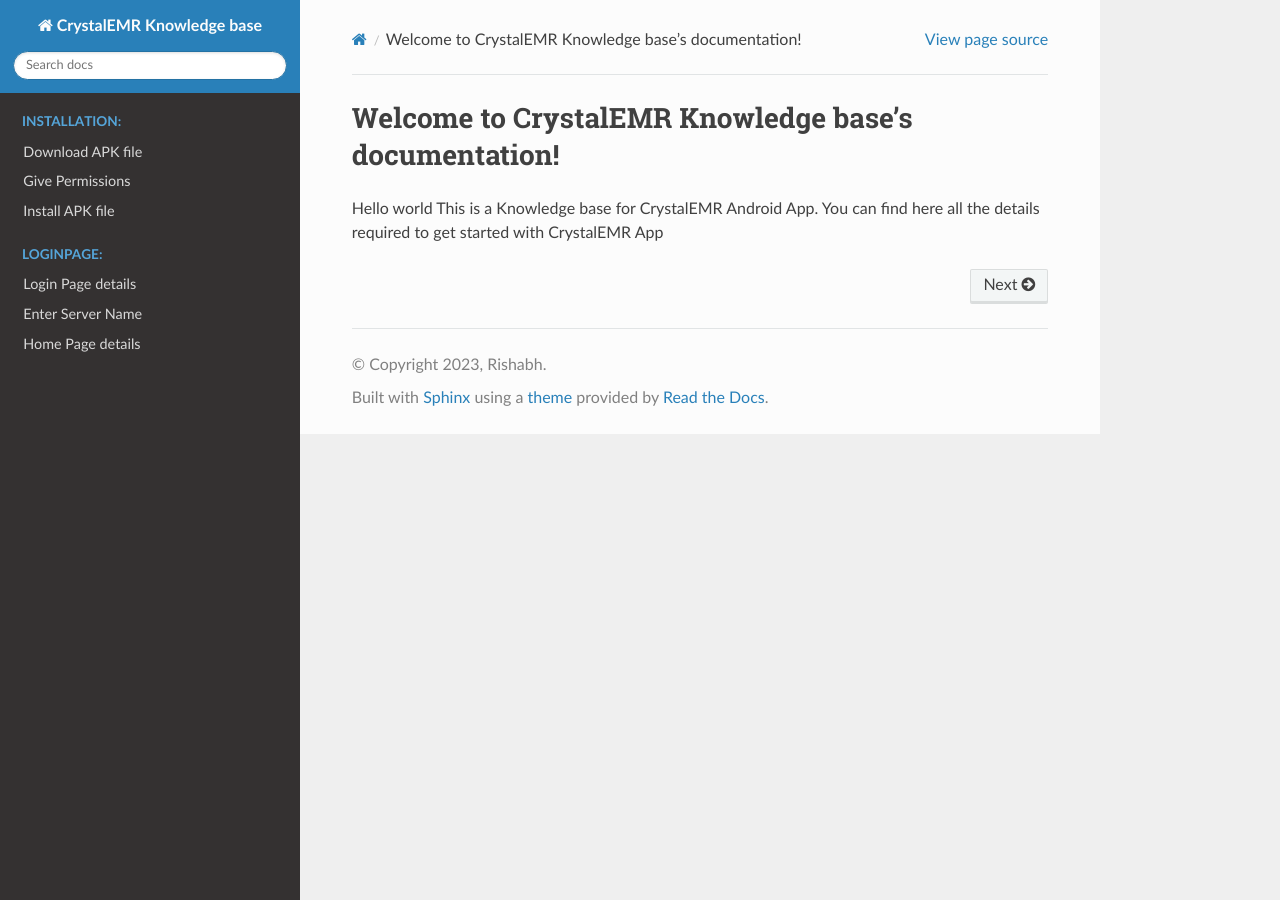
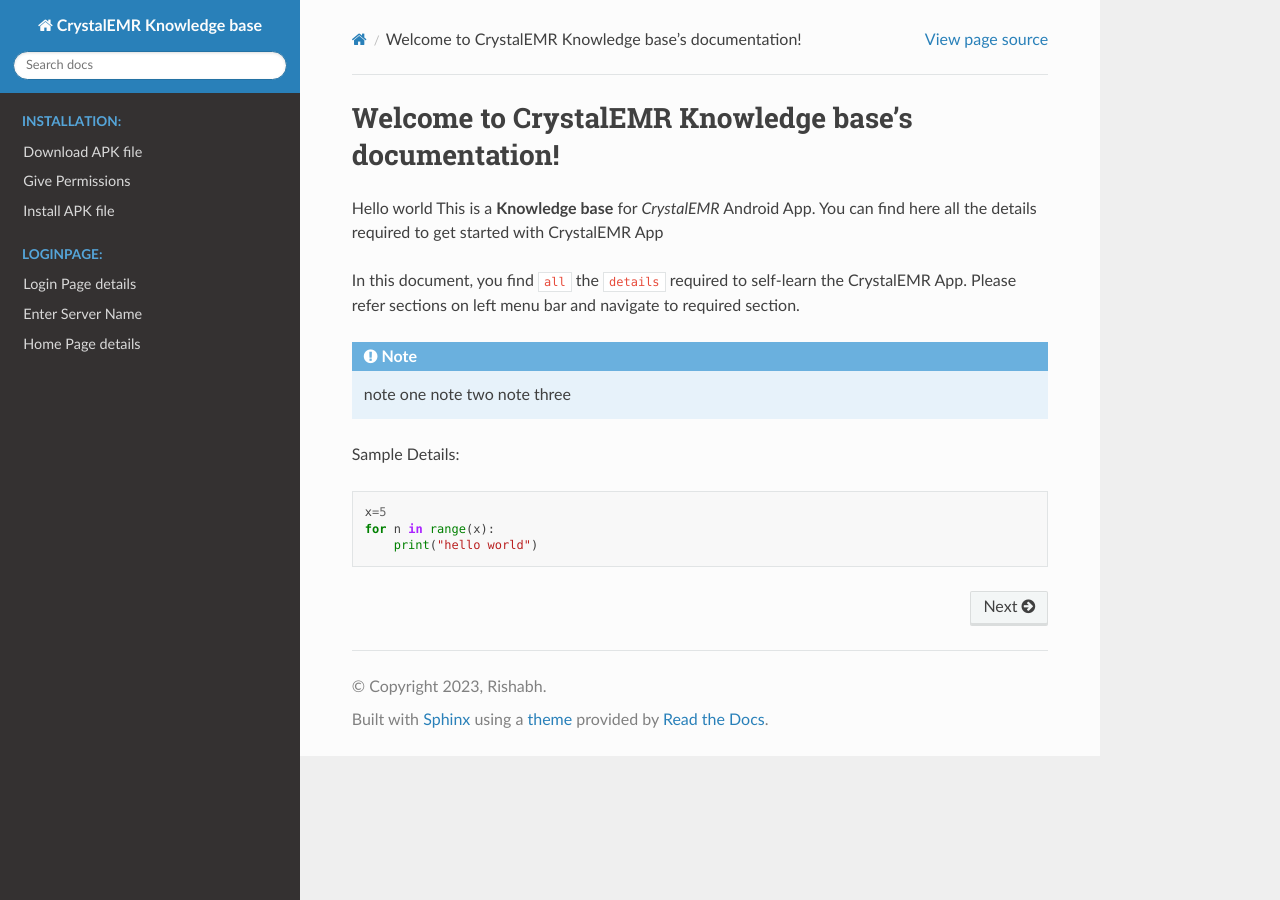
Before and after one commit to rishabdesai/CrystalEMR-docs, a Sphinx documentation site: the page built from docs/source/index.rst, in a window 1280 px wide. Built offline with Sphinx 7.4.7 and the Read the Docs theme 2.0.0, drawn with Linux system fonts in a browser that asks for light colours.

Commit message:
notes section added

```diff
--- a/docs/source/conf.py
+++ b/docs/source/conf.py
@@ -25,4 +25,5 @@
 # https://www.sphinx-doc.org/en/master/usage/configuration.html#options-for-html-output
 
 html_theme = 'sphinx_rtd_theme'
+#html_theme = "pydata_sphinx_theme"
 html_static_path = ['_static']
--- a/docs/source/index.rst
+++ b/docs/source/index.rst
@@ -6,8 +6,24 @@
 Welcome to CrystalEMR Knowledge base's documentation!
 =====================================================
 Hello world
-This is a Knowledge base for CrystalEMR Android App.
+This is a **Knowledge base** for *CrystalEMR* Android App.
 You can find here all the details required to get started with CrystalEMR App
+
+In this document, you find ``all`` the ``details`` required to self-learn the CrystalEMR
+App. Please refer sections on left menu bar and navigate to required section.
+
+.. note::
+   note one
+   note two
+   note three
+
+
+Sample Details::
+
+   x=5
+   for n in range(x):
+       print("hello world")
+
 
 .. toctree::
    :maxdepth: 2
```
